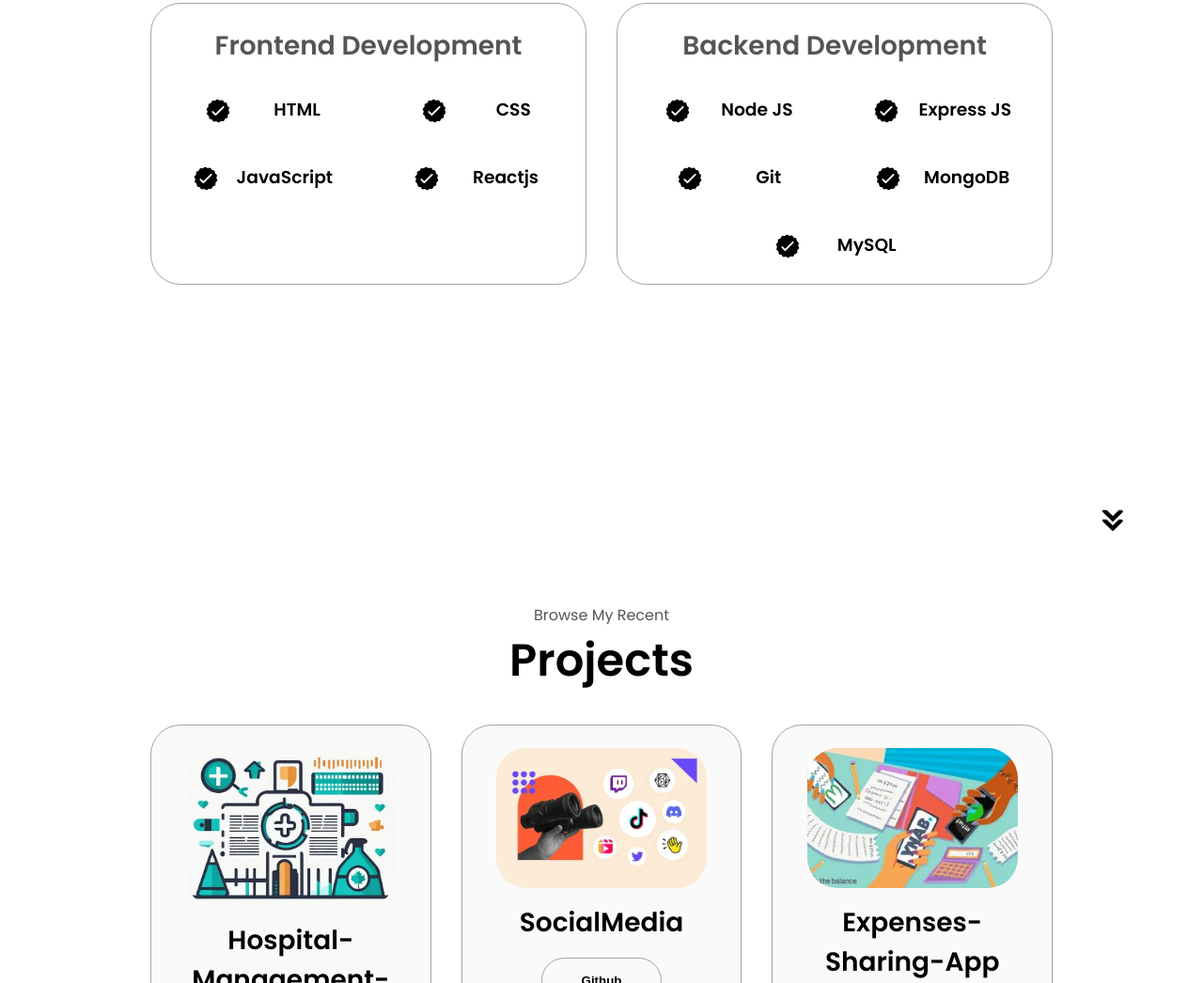
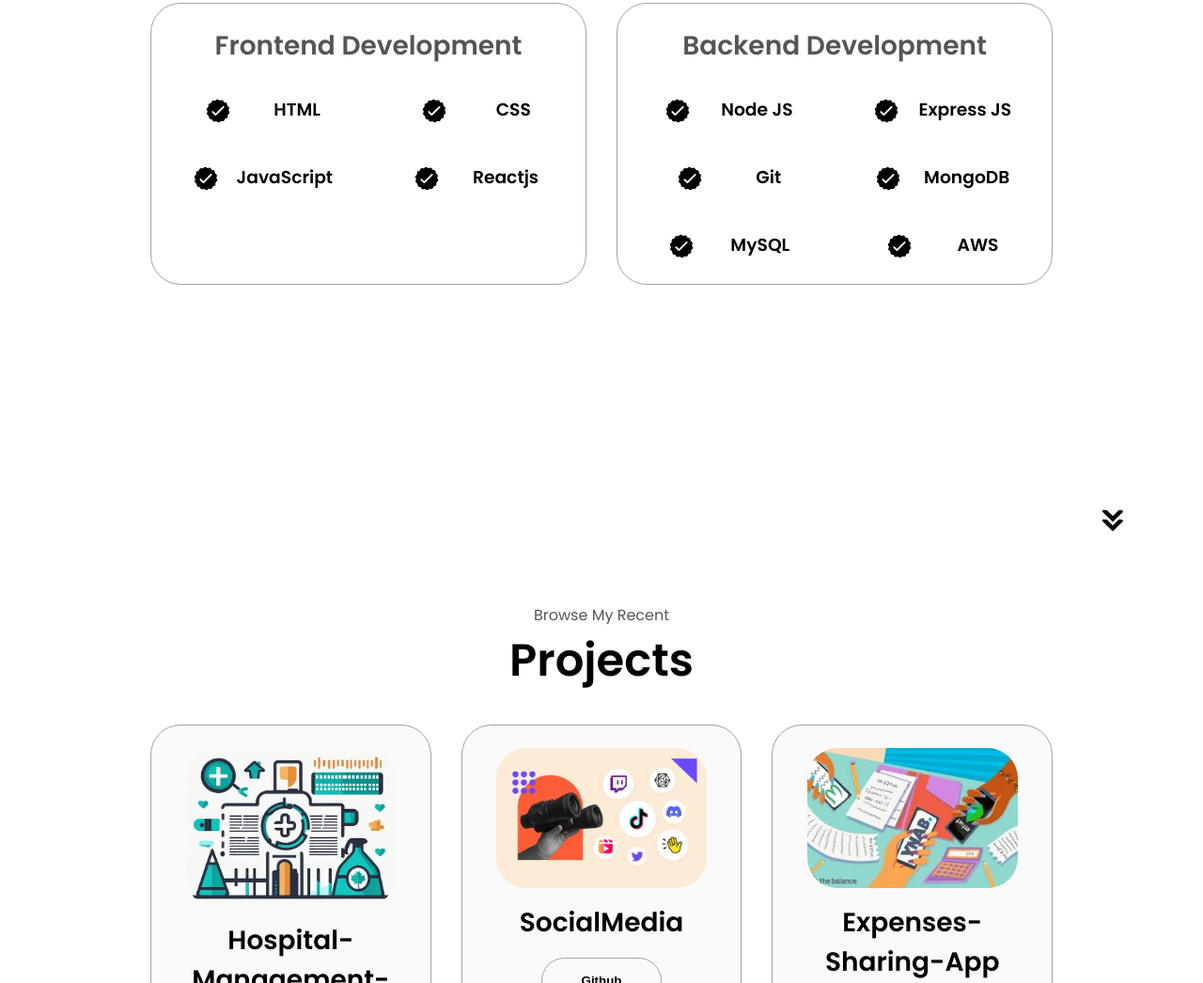
Before and after one commit to milindrai/portfolio-website, a plain HTML site: page index.html in a window 1280 px wide. Shown: the part 1822-2868 px from the top of the page at 94% size. Drawn offline with Linux system fonts and the light colour scheme.

Commit message:
Add AWS experience to skills section

```diff
--- a/index.html
+++ b/index.html
@@ -221,6 +221,16 @@
                   <h3>MySQL</h3>
                 </div>
               </article>
+              <article>
+                <img
+                  src="./assets/checkmark.png"
+                  alt="Experience icon"
+                  class="icon"
+                />
+                <div>
+                  <h3>AWS</h3>
+                </div>
+              </article>
             </div>
           </div>
         </div>
```
